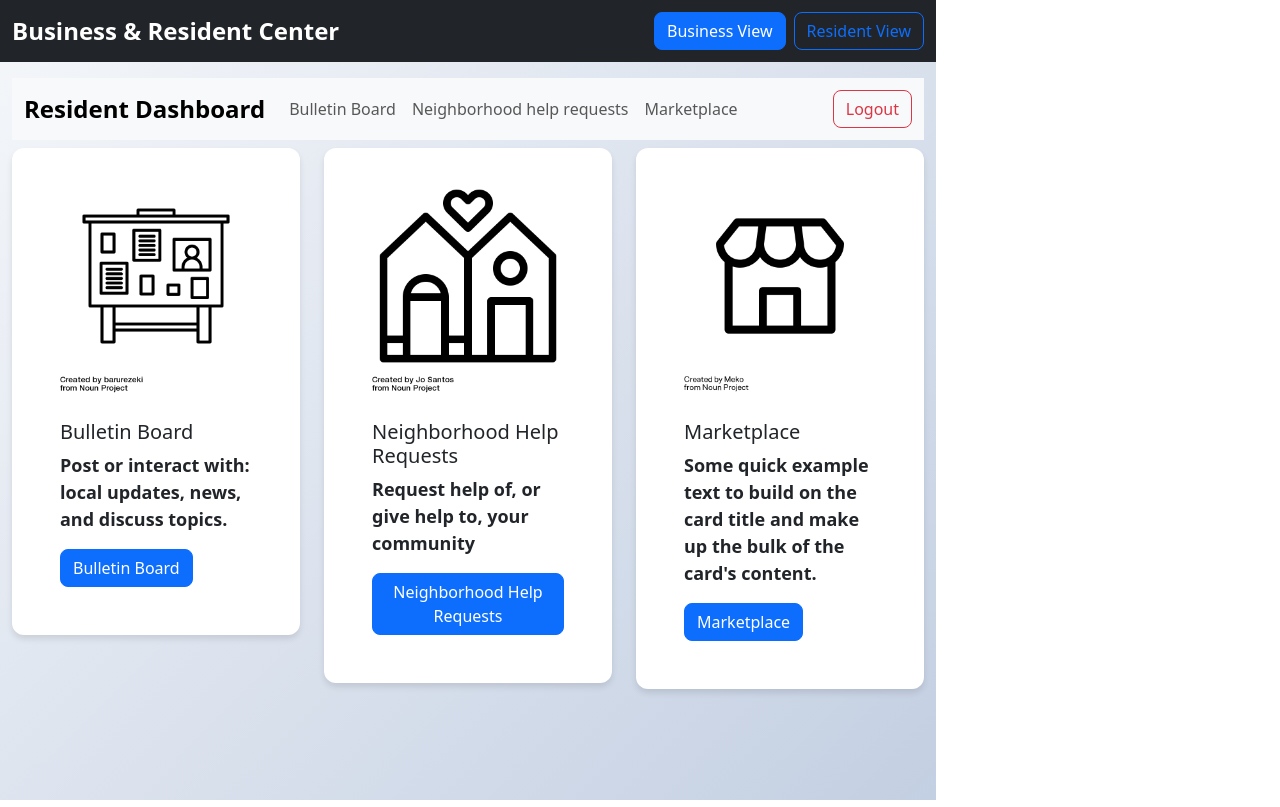
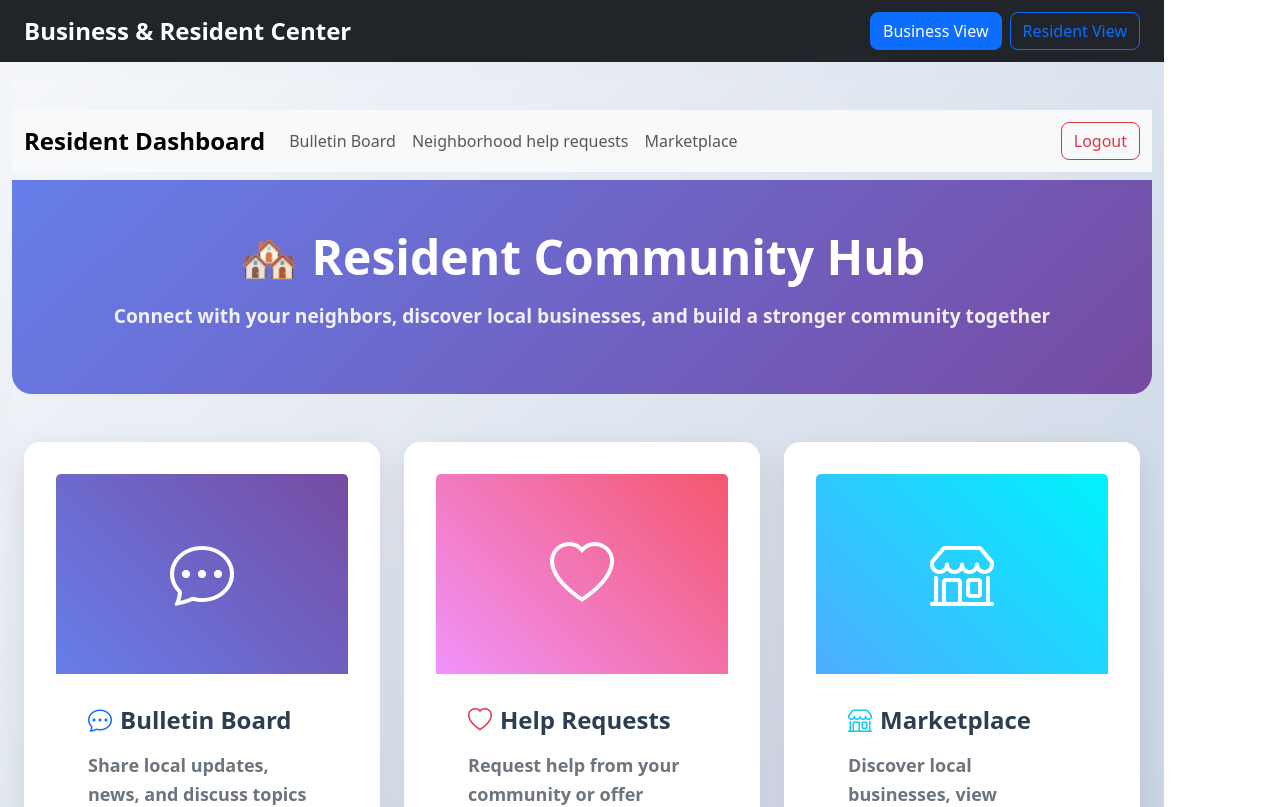
Before and after one commit to tanyatruong/COMP308GroupProject, a React (Vite) app in the folder client/business-app/: page /resident in a window 1280 px wide. Shown: the top 807 px of the page. Built offline with nearby package versions, Linux system fonts and the light colour scheme.

Commit message:
feat: enhance resident dashboard with modern UI design

```diff
--- a/client/business-app/src/components/residentCommunity/residentDashboard/ResidentDashboard.css
+++ b/client/business-app/src/components/residentCommunity/residentDashboard/ResidentDashboard.css
@@ -1,4 +1,95 @@
-Card {
-  margin-left: 1rem;
-  margin-right: 1rem;
+/* Resident Dashboard Styles */
+.resident-dashboard {
+  background: linear-gradient(135deg, #f5f7fa 0%, #c3cfe2 100%);
+  min-height: 100vh;
+  padding: 2rem 0;
 }
+
+.resident-card {
+  background: white;
+  border-radius: 16px;
+  box-shadow: 0 10px 30px rgba(0, 0, 0, 0.1);
+  transition: all 0.3s ease;
+  margin-bottom: 2rem;
+  overflow: hidden;
+}
+
+.resident-card:hover {
+  transform: translateY(-8px);
+  box-shadow: 0 20px 40px rgba(0, 0, 0, 0.15);
+}
+
+.resident-card .card-img-top {
+  height: 200px;
+  object-fit: cover;
+  background: linear-gradient(45deg, #667eea, #764ba2);
+}
+
+.resident-card .card-body {
+  padding: 2rem;
+}
+
+.resident-card .card-title {
+  font-size: 1.5rem;
+  font-weight: 700;
+  color: #2c3e50;
+  margin-bottom: 1rem;
+}
+
+.resident-card .card-text {
+  color: #6c757d;
+  line-height: 1.6;
+  margin-bottom: 1.5rem;
+}
+
+.resident-card .btn {
+  border-radius: 25px;
+  padding: 0.75rem 2rem;
+  font-weight: 600;
+  text-transform: uppercase;
+  letter-spacing: 0.5px;
+  transition: all 0.3s ease;
+}
+
+.resident-card .btn:hover {
+  transform: translateY(-2px);
+  box-shadow: 0 8px 20px rgba(0, 0, 0, 0.2);
+}
+
+.dashboard-header {
+  background: linear-gradient(135deg, #667eea 0%, #764ba2 100%);
+  color: white;
+  padding: 3rem 0;
+  margin-bottom: 3rem;
+  text-align: center;
+}
+
+.dashboard-header h1 {
+  font-size: 3rem;
+  font-weight: 800;
+  margin-bottom: 1rem;
+}
+
+.dashboard-header p {
+  font-size: 1.2rem;
+  opacity: 0.9;
+}
+
+/* Responsive Design */
+@media (max-width: 768px) {
+  .resident-dashboard {
+    padding: 1rem 0;
+  }
+
+  .dashboard-header h1 {
+    font-size: 2rem;
+  }
+
+  .resident-card {
+    margin-bottom: 1.5rem;
+  }
+
+  .resident-card .card-body {
+    padding: 1.5rem;
+  }
+}
--- a/client/business-app/src/components/residentCommunity/residentDashboard/ResidentDashboard.jsx
+++ b/client/business-app/src/components/residentCommunity/residentDashboard/ResidentDashboard.jsx
@@ -12,69 +12,84 @@ import {
 } from "react-bootstrap";
 
 import ResidentNavBar from "../commonComponents/ResidentNavBar/ResidentNavBar";
+import "./ResidentDashboard.css";
 
 const ResidentDashboard = () => {
   return (
-    <>
-      {/* <ResidentNavBar style={{ "margin-bottom": "2rem" }}></ResidentNavBar> */}
-      <ResidentNavBar></ResidentNavBar>
-      {/* <h1>Resident Dashboard</h1>
-       */}
-      <Row className="mt-2">
-        <Col>
-          <Card style={{ width: "18rem" }}>
-            <Card.Img
-              variant="top"
-              src="../../../../public/bulletinBoard.png"
-            />
+    <div className="resident-dashboard">
+      <ResidentNavBar />
+
+      <div className="dashboard-header">
+        <Container>
+          <h1>🏘️ Resident Community Hub</h1>
+          <p>Connect with your neighbors, discover local businesses, and build a stronger community together</p>
+        </Container>
+      </div>
+
+      <Container>
+        <Row className="g-4">
+          <Col lg={4} md={6}>
+            <Card className="resident-card">
+              <div className="card-img-top d-flex align-items-center justify-content-center" style={{background: 'linear-gradient(45deg, #667eea, #764ba2)', height: '200px'}}>
+                <i className="bi bi-chat-dots text-white" style={{fontSize: '4rem'}}></i>
+              </div>
               <Card.Body>
-              <Card.Title>Bulletin Board</Card.Title>
+                <Card.Title>
+                  <i className="bi bi-chat-dots me-2 text-primary"></i>
+                  Bulletin Board
+                </Card.Title>
                 <Card.Text>
-                Post or interact with: local updates, news, and discuss topics.
+                  Share local updates, news, and discuss topics with your neighbors. Stay informed about what's happening in your community.
                 </Card.Text>
-              <Link to="/resident/bulletinboard" className="btn btn-primary">
-                Bulletin Board
+                <Link to="/resident/bulletinboard" className="btn btn-primary w-100">
+                  <i className="bi bi-arrow-right me-2"></i>Visit Bulletin Board
                 </Link>
               </Card.Body>
             </Card>
           </Col>
-        <Col>
-          <Card style={{ width: "18rem" }}>
-            <Card.Img
-              variant="top"
-              src="../../../../public/neighborhoodhelprequests_1.png"
-            />
+
+          <Col lg={4} md={6}>
+            <Card className="resident-card">
+              <div className="card-img-top d-flex align-items-center justify-content-center" style={{background: 'linear-gradient(45deg, #f093fb, #f5576c)', height: '200px'}}>
+                <i className="bi bi-heart text-white" style={{fontSize: '4rem'}}></i>
+              </div>
               <Card.Body>
-              <Card.Title>Neighborhood Help Requests</Card.Title>
+                <Card.Title>
+                  <i className="bi bi-heart me-2 text-danger"></i>
+                  Help Requests
+                </Card.Title>
                 <Card.Text>
-                Request help of, or give help to, your community
+                  Request help from your community or offer assistance to neighbors. Build connections through mutual support and kindness.
                 </Card.Text>
-              <Button
-                variant="primary"
-                href="/resident/neighborhoodhelprequests"
-              >
-                Neighborhood Help Requests
-              </Button>
+                <Link to="/resident/neighborhoodhelprequests" className="btn btn-danger w-100">
+                  <i className="bi bi-arrow-right me-2"></i>View Help Requests
+                </Link>
               </Card.Body>
             </Card>
           </Col>
-        <Col>
-          <Card style={{ width: "18rem" }}>
-            <Card.Img variant="top" src="../../../../public/marketplace.png" />
+
+          <Col lg={4} md={6}>
+            <Card className="resident-card">
+              <div className="card-img-top d-flex align-items-center justify-content-center" style={{background: 'linear-gradient(45deg, #4facfe, #00f2fe)', height: '200px'}}>
+                <i className="bi bi-shop text-white" style={{fontSize: '4rem'}}></i>
+              </div>
               <Card.Body>
-              <Card.Title>Marketplace</Card.Title>
+                <Card.Title>
+                  <i className="bi bi-shop me-2 text-info"></i>
+                  Marketplace
+                </Card.Title>
                 <Card.Text>
-                Some quick example text to build on the card title and make up
-                the bulk of the card's content.
+                  Discover local businesses, view promotions, and read reviews. Support your community by choosing local services and products.
                 </Card.Text>
-              <Button variant="primary" href="/resident/marketplace">
-                Marketplace
-              </Button>
+                <Link to="/resident/marketplace" className="btn btn-info w-100">
+                  <i className="bi bi-arrow-right me-2"></i>Explore Marketplace
+                </Link>
               </Card.Body>
             </Card>
           </Col>
         </Row>
-    </>
+      </Container>
+    </div>
   );
 };
 
```
Lines whose indentation alone changed are shown as unchanged.
